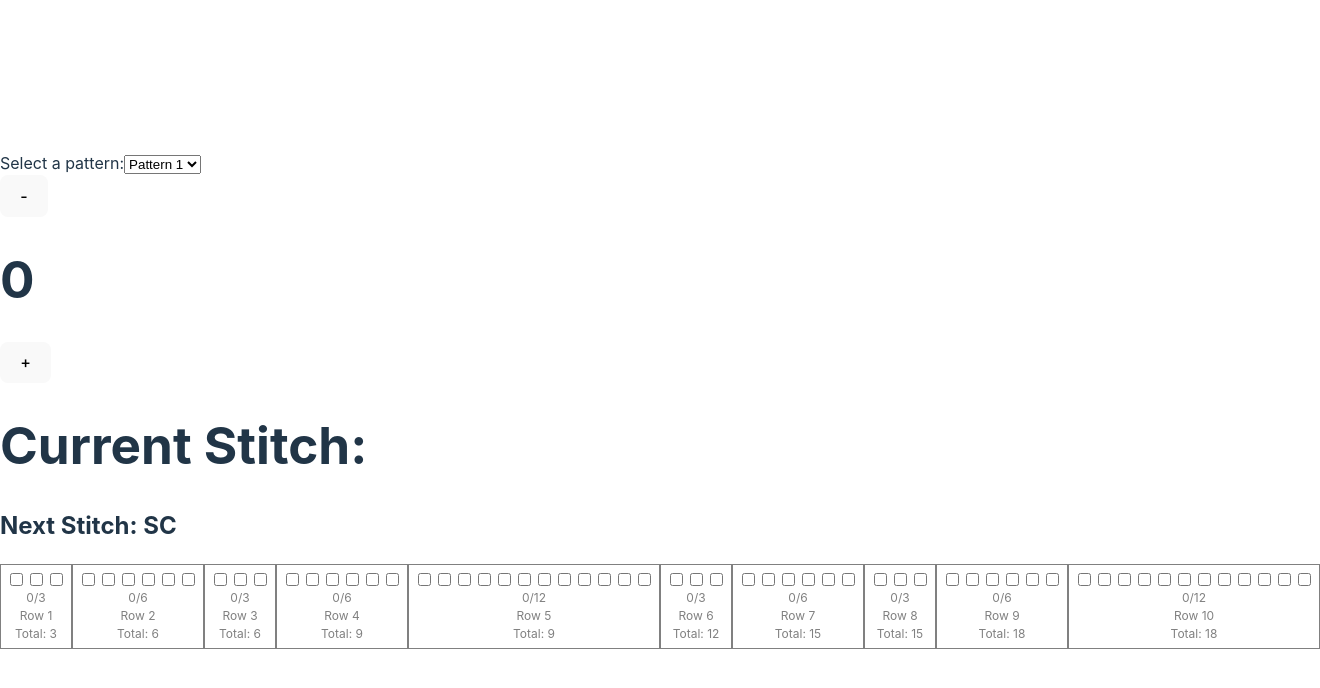
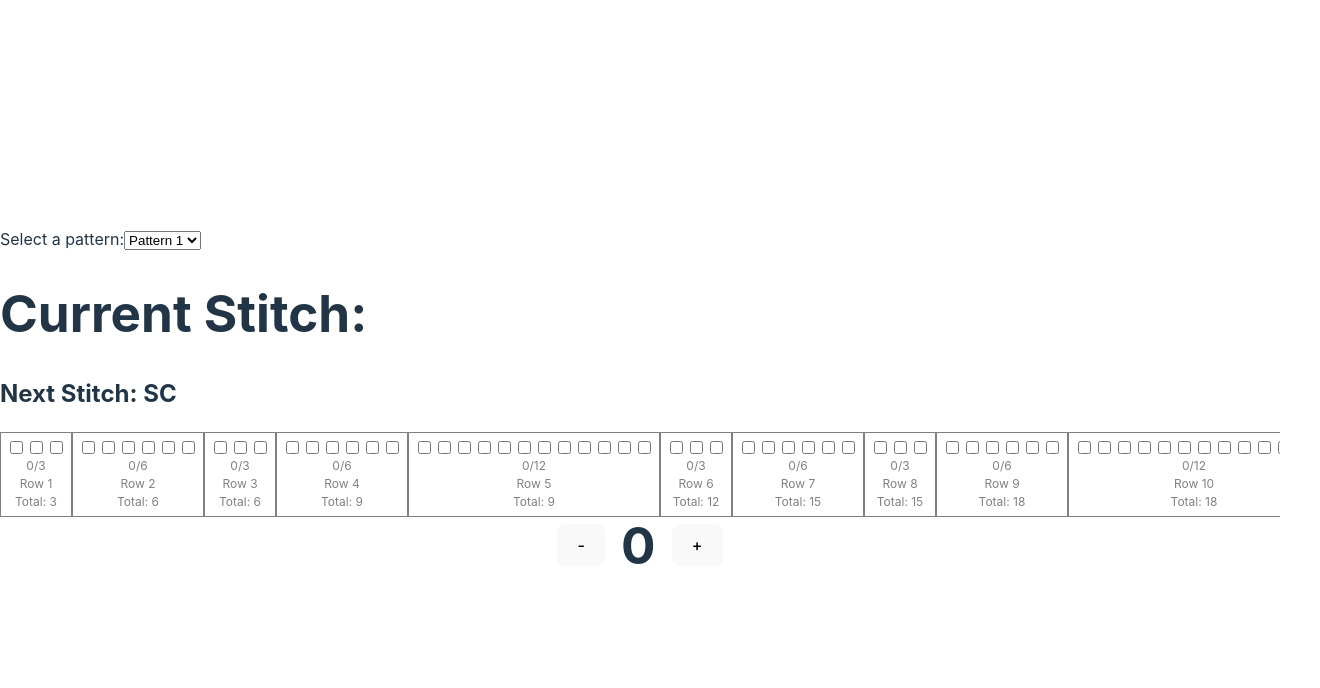
Before and after one commit to Chorwhat/Crochet2, a React (Vite) app in the folder crochet2.0/: page / in a window 1280 px wide. Shown: the top 688 px of the page, 1320 px wide, since content can reach past the window. Built offline with nearby package versions, Linux system fonts and the light colour scheme.

Commit message:
styles Pattern element for horizontal scrolling
uses max width so longer patterns dont go off screen, now they scroll off screen instead D:

```diff
--- a/crochet2.0/src/App.jsx
+++ b/crochet2.0/src/App.jsx
@@ -22,11 +22,7 @@ function App() {
   return (
     <div>
       <PatternSelector patternsObj={testPatterns} setCurrentPattern={setCurrentPattern} />
-      <Counter
-        count={count}
-        setCount={handleCountChange}
-        totalCheckboxes={totalCheckboxes}
-      />
+
       <Pattern
         currentStitch={count + 1}
         pattern={currentPattern}
@@ -34,6 +30,12 @@ function App() {
         totalChecked={count}
         onCheckboxClick={handleCheckboxClick}
       />
+
+      <Counter
+        count={count}
+        setCount={handleCountChange}
+        totalCheckboxes={totalCheckboxes}
+      />
     </div>
   );
 }
--- a/crochet2.0/src/components/Counter.jsx
+++ b/crochet2.0/src/components/Counter.jsx
@@ -30,9 +30,9 @@ function Counter({ count, setCount, totalCheckboxes }) {
   }, [handleKeyDown]);
 
   return (
-    <div>
+    <div style={{ display: "flex", alignItems: "center", justifyContent: "center" }}>
       <button onClick={() => handleMinusClick()}>-</button>
-      <h1>{count}</h1>
+      <h1 style={{ margin: "0 1rem" }}>{count}</h1>
       <button onClick={() => handlePlusClick()}>+</button>
     </div>
   );
--- a/crochet2.0/src/components/Pattern.jsx
+++ b/crochet2.0/src/components/Pattern.jsx
@@ -64,11 +64,11 @@ function Pattern({ pattern, numRows, totalChecked, onCheckboxClick }) {
   }
 
   return (
-    <div>
+    <div style={{ overflowX: "scroll", maxWidth: "100vw" }}>
       <h1>Current Stitch: {currentStitch}</h1>
       <h2>Next Stitch: {nextStitch}</h2>
 
-      <div style={{ display: "flex", overflowX: "scroll" }}>
+      <div style={{ display: "flex" }}>
         {rows}
       </div>
     </div>
```
